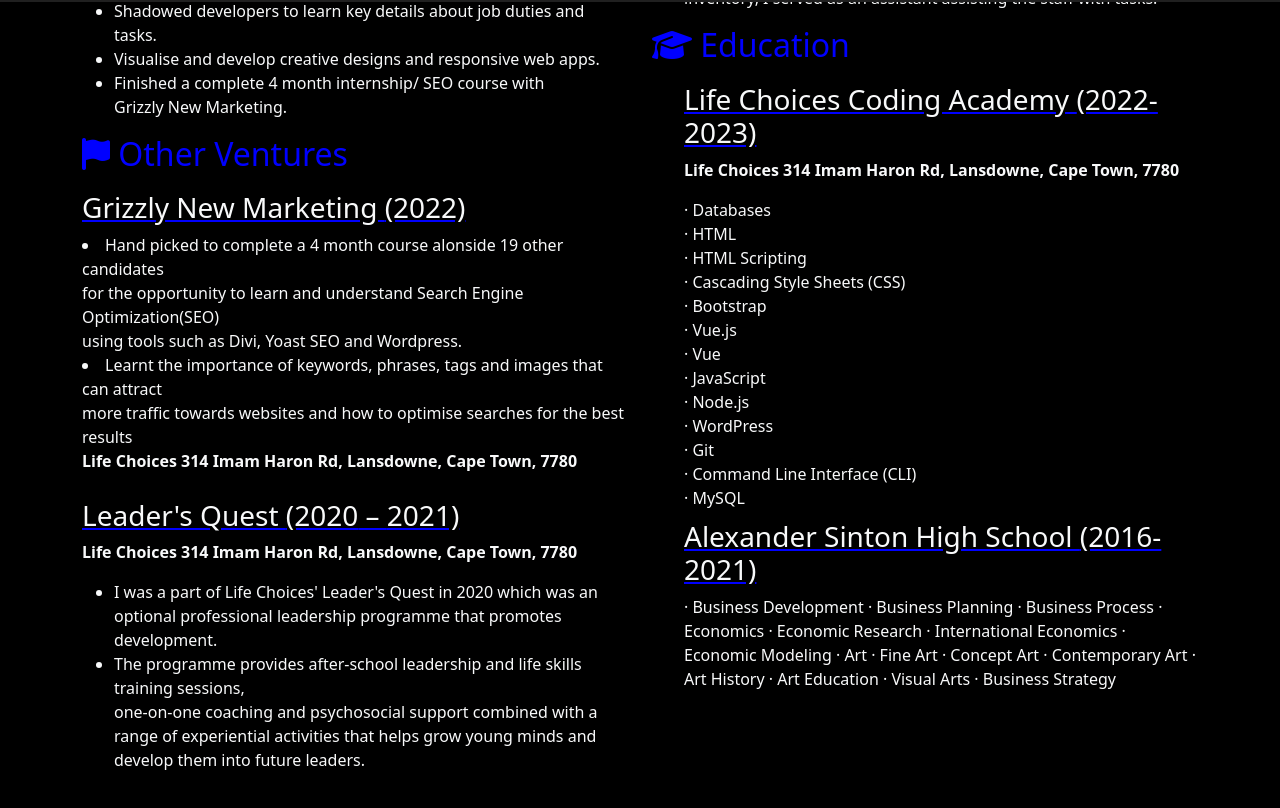
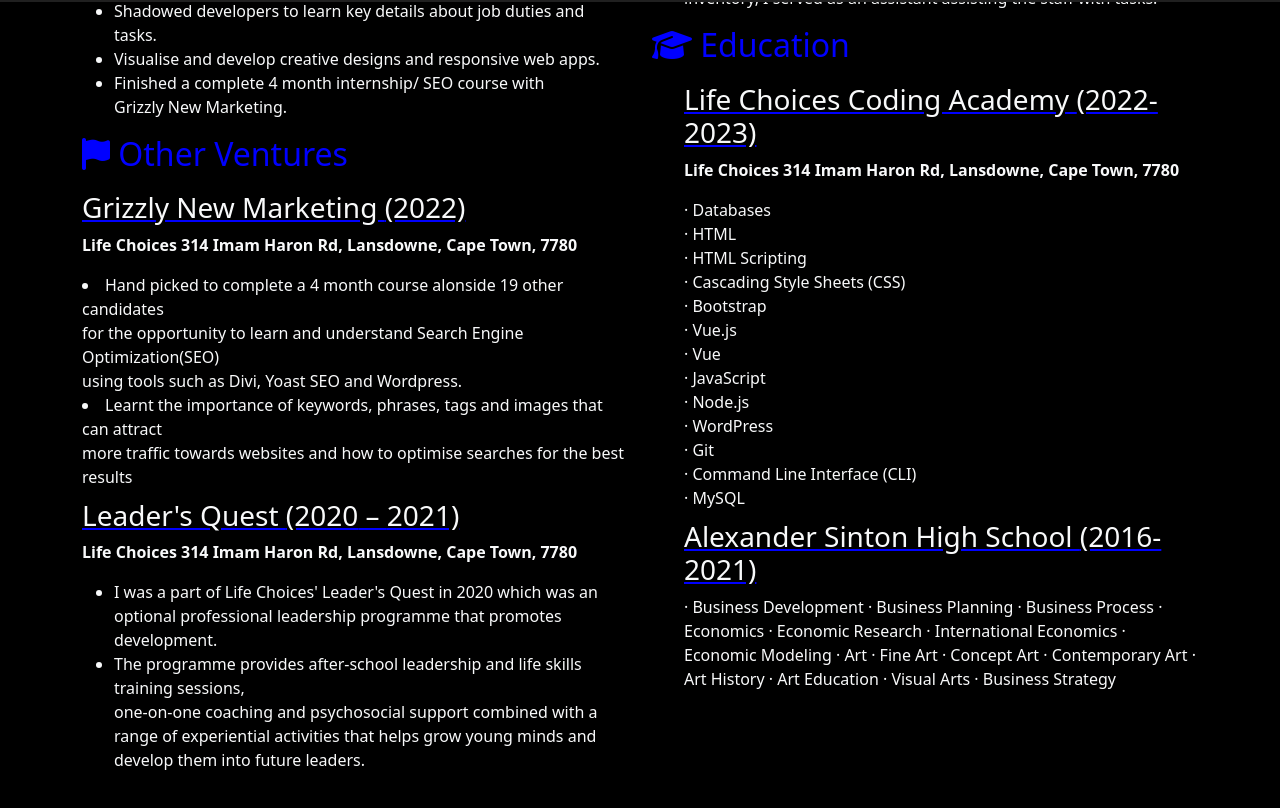
Before and after one commit to ASHTONMDB9/Resume, a Vue app: page /#/Resume in a window 1280 px wide. Shown: the part 798-1606 px from the top of the page. Built offline with nearby package versions, Linux system fonts and the light colour scheme.

Commit message:
added recent experience and restored landing

```diff
--- a/src/views/Resume.vue
+++ b/src/views/Resume.vue
@@ -49,10 +49,10 @@
       <section>
         <h3 class="info">Grizzly New Marketing <span class="time">
             <time datetime="2020-05-29" class="start">(2022)</time>
-            </span></h3>
+          </span></h3>
+          <p><strong>Life Choices </strong><b>314 Imam Haron Rd, Lansdowne, Cape Town, 7780</b></p>
             <li>Hand picked to complete a 4 month course alonside 19 other candidates<br/> for the opportunity to learn and understand Search Engine Optimization(SEO)<br/> using tools such as Divi, Yoast SEO and Wordpress.</li>
             <li>Learnt the importance of keywords, phrases, tags and images that can attract<br/> more traffic towards websites and how to optimise searches for the best results</li>
-        <p><strong>Life Choices </strong><b>314 Imam Haron Rd, Lansdowne, Cape Town, 7780</b></p>
           <h3 class="info">Leader's Quest <span class="time">
             <time datetime="2020-05-29" class="start">(2020</time> &#8211;
             <time datetime="2020-05-14" class="end">2021)</time>
```
